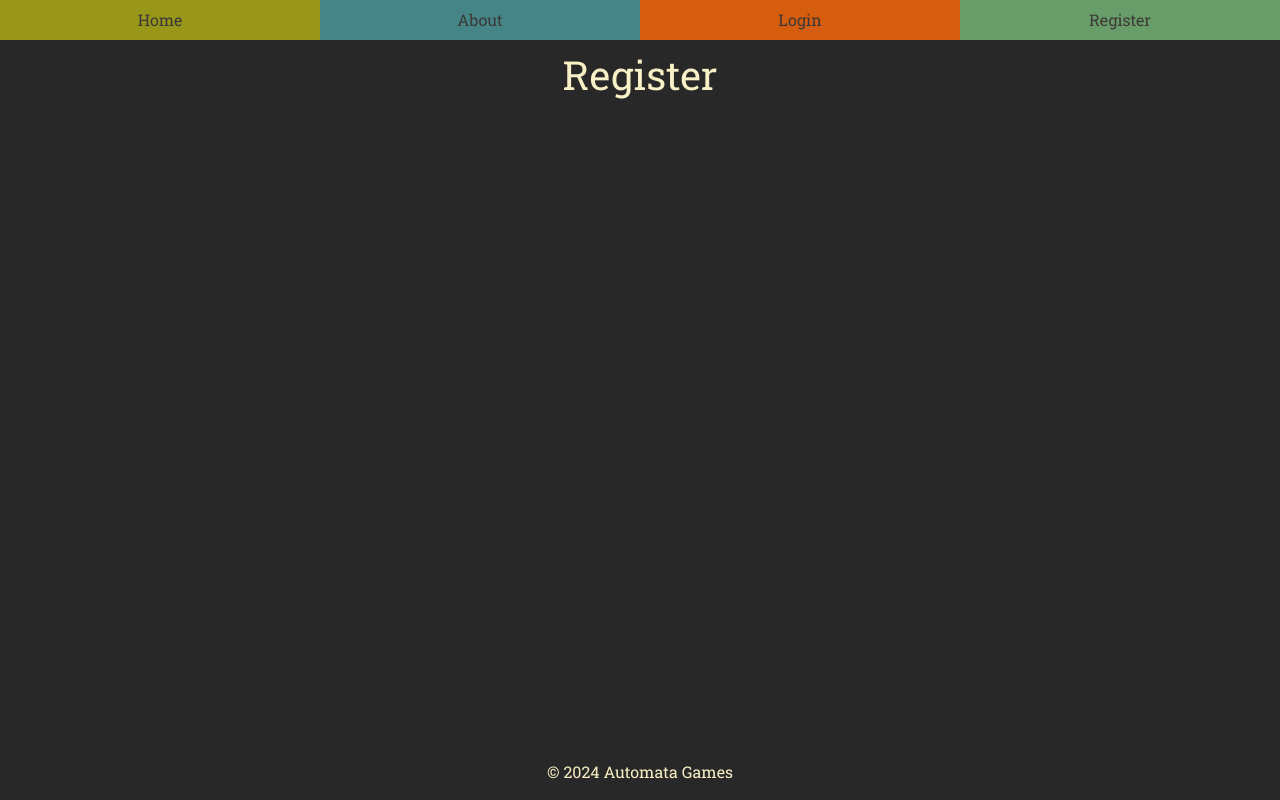
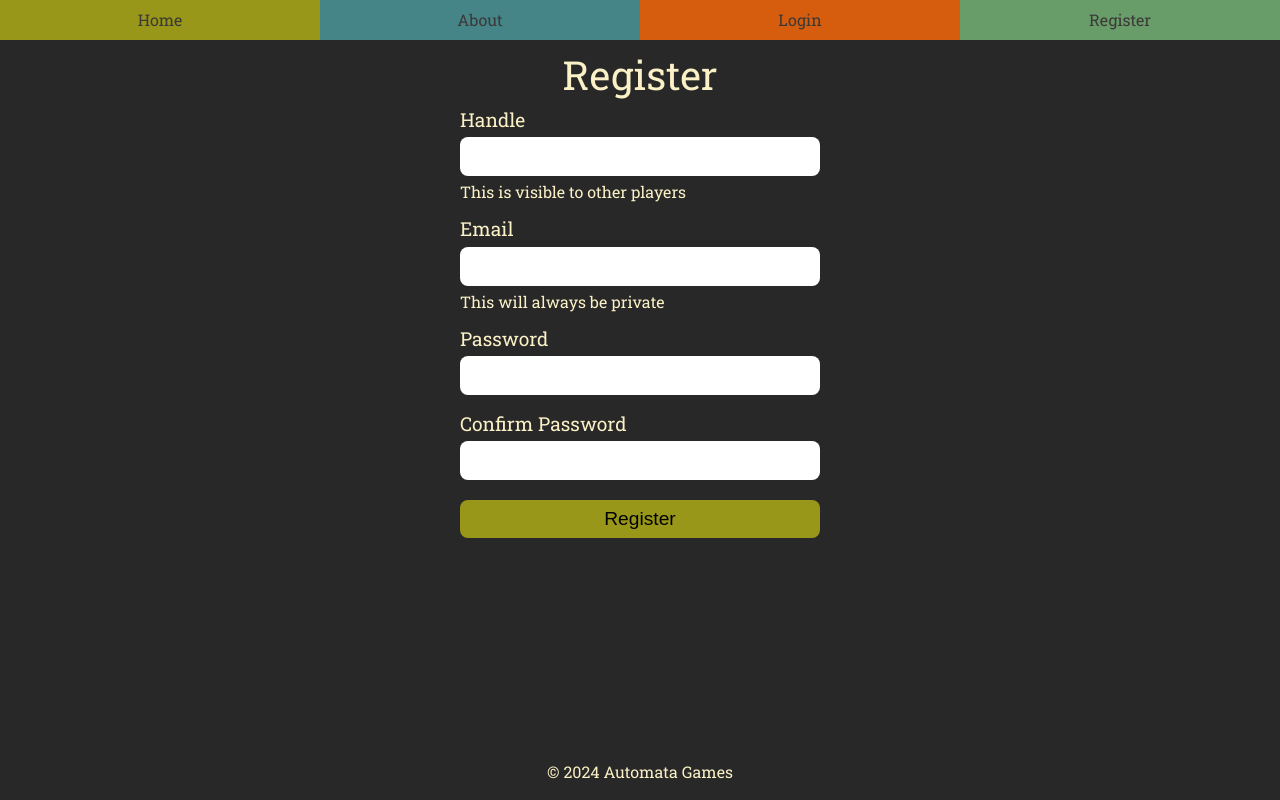
Before and after one commit to kyle-rader/rust-web-app, a SvelteKit app in the folder client/: page /register in a window 1280 px wide. Built offline with nearby package versions, Linux system fonts and the light colour scheme.

Commit message:
add html and css for registration page

```diff
--- a/client/src/css/app.css
+++ b/client/src/css/app.css
@@ -5,6 +5,11 @@
 body {
 	background-color: var(--background);
 	color: var(--foreground);
+	font-family: 'Roboto Slab', sans-serif;
+}
+
+.roboto,
+.textbox {
 	font-family: 'Roboto Slab', sans-serif;
 }
 
@@ -17,7 +22,8 @@ body {
 	text-align: center;
 }
 
-code {
+code,
+.code {
 	font-family: 'Consolas', Consolas, monospace;
 	display: inline-block;
 	background-color: var(--dark1);
@@ -96,3 +102,32 @@ a {
 	color: var(--blue);
 	text-decoration: none;
 }
+
+/* Buttons */
+@media (hover: hover) {
+	.button {
+		transition: 0.5s;
+	}
+	.button::before {
+		content: '- ';
+	}
+	.button::after {
+		content: ' -';
+	}
+
+	.button::before,
+	.button::after {
+		opacity: 0;
+		transition: 0.5s;
+	}
+
+	.button:hover::before,
+	.button:hover::after {
+		opacity: 100;
+	}
+
+	.button:hover {
+		background-color: var(--light2) !important;
+		color: var(--dark1) !important;
+	}
+}
--- a/client/src/routes/+layout.svelte
+++ b/client/src/routes/+layout.svelte
@@ -5,10 +5,10 @@
 
 <div class="app">
 	<nav>
-		<a href="/" class="bg-green">Home</a>
-		<a href="/about" class="bg-blue">About</a>
-		<a href="/login" class="bg-orange">Login</a>
-		<a href="/register" class="bg-aqua">Register</a>
+		<a href="/" class="bg-green button">Home</a>
+		<a href="/about" class="bg-blue button">About</a>
+		<a href="/login" class="bg-orange button">Login</a>
+		<a href="/register" class="bg-aqua button">Register</a>
 	</nav>
 
 	<!-- Slot for the page content -->
@@ -46,29 +46,4 @@
 		transition: 0.3s;
 		color: var(--dark1);
 	}
-
-	@media (hover: hover) {
-		a::before {
-			content: '- ';
-		}
-		a::after {
-			content: ' -';
-		}
-
-		a::before,
-		a::after {
-			opacity: 0;
-			transition: 0.3s;
-		}
-
-		a:hover::before,
-		a:hover::after {
-			opacity: 100;
-		}
-
-		a:hover {
-			background-color: var(--light2);
-			color: var(--dark2);
-		}
-	}
 </style>
--- a/client/src/routes/register/+page.svelte
+++ b/client/src/routes/register/+page.svelte
@@ -1 +1,81 @@
+<script>
+</script>
+
 <h1 class="container center">Register</h1>
+
+<div class="container center">
+	<form>
+		<div class="form-item">
+			<label for="handle">Handle</label>
+			<input class="textbox" type="text" id="handle" name="handle" required />
+			<small>This is visible to other players</small>
+		</div>
+
+		<div class="form-item">
+			<label for="email">Email</label>
+			<input class="textbox" type="email" id="email" name="email" required />
+			<small>This will always be private</small>
+		</div>
+
+		<div class="form-item">
+			<label for="password">Password</label>
+			<input class="textbox" type="password" id="password" name="password" required />
+		</div>
+
+		<div class="form-item">
+			<label for="confirmPassword">Confirm Password</label>
+			<input
+				class="textbox"
+				type="password"
+				id="confirmPassword"
+				name="confirmPassword"
+				required
+			/>
+		</div>
+		<div class="form-item">
+			<button class="button" type="submit">Register</button>
+		</div>
+	</form>
+</div>
+
+<style>
+	form {
+		display: flex;
+		flex-direction: column;
+		width: 100%;
+		max-width: 360px;
+		margin: 0 auto;
+	}
+
+	.form-item {
+		display: flex;
+		flex-direction: column;
+		margin-bottom: 1.2rem;
+	}
+
+	.form-item label {
+		text-align: left;
+		font-size: 1.2rem;
+		margin-bottom: 0.5rem;
+	}
+
+	.form-item input {
+		padding: 0.5rem;
+		font-size: 1.1rem;
+		border-radius: 0.5rem;
+		border: none;
+	}
+
+	.form-item small {
+		margin-top: 0.5rem;
+		text-align: left;
+	}
+
+	.button {
+		padding: 0.5rem;
+		font-size: 1.2rem;
+		border-radius: 0.5rem;
+		border: none;
+		background-color: var(--green);
+	}
+</style>
```
